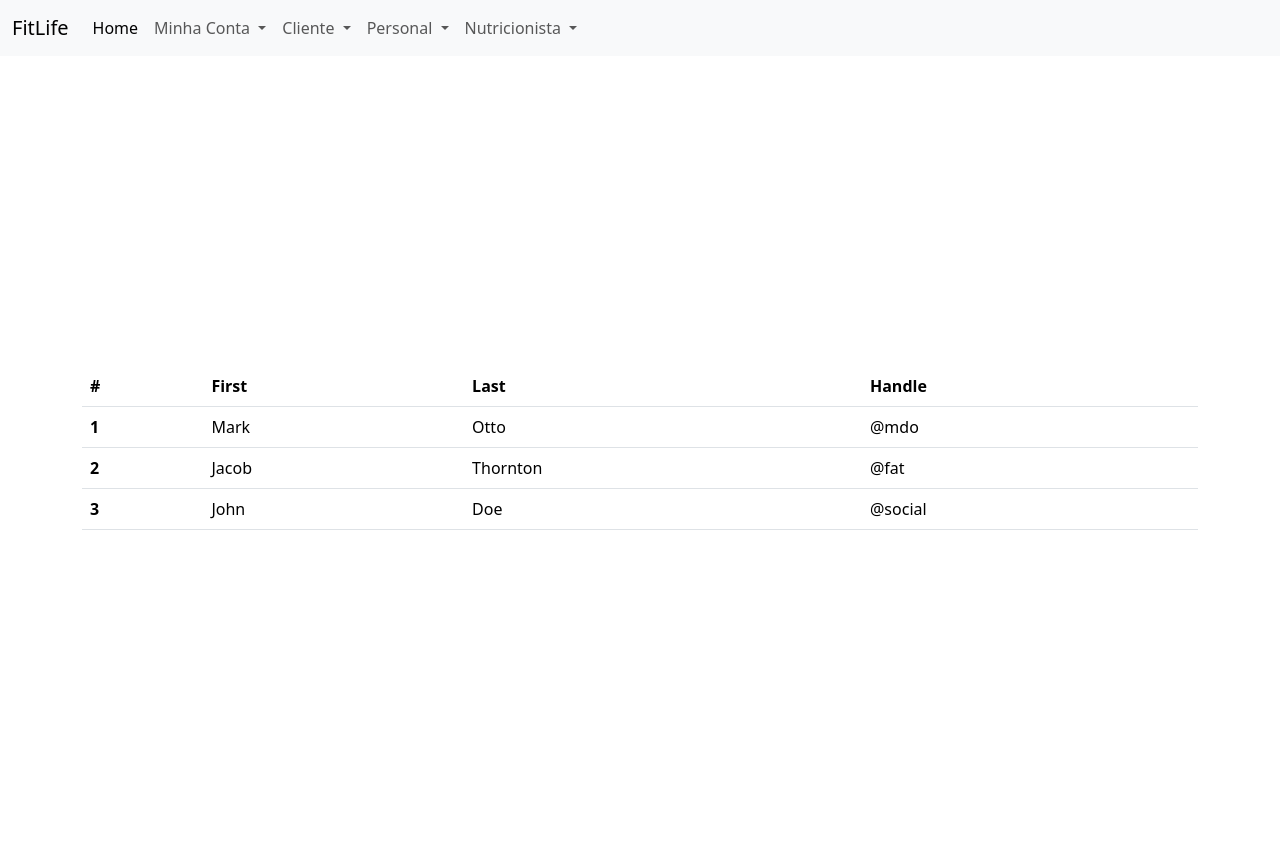
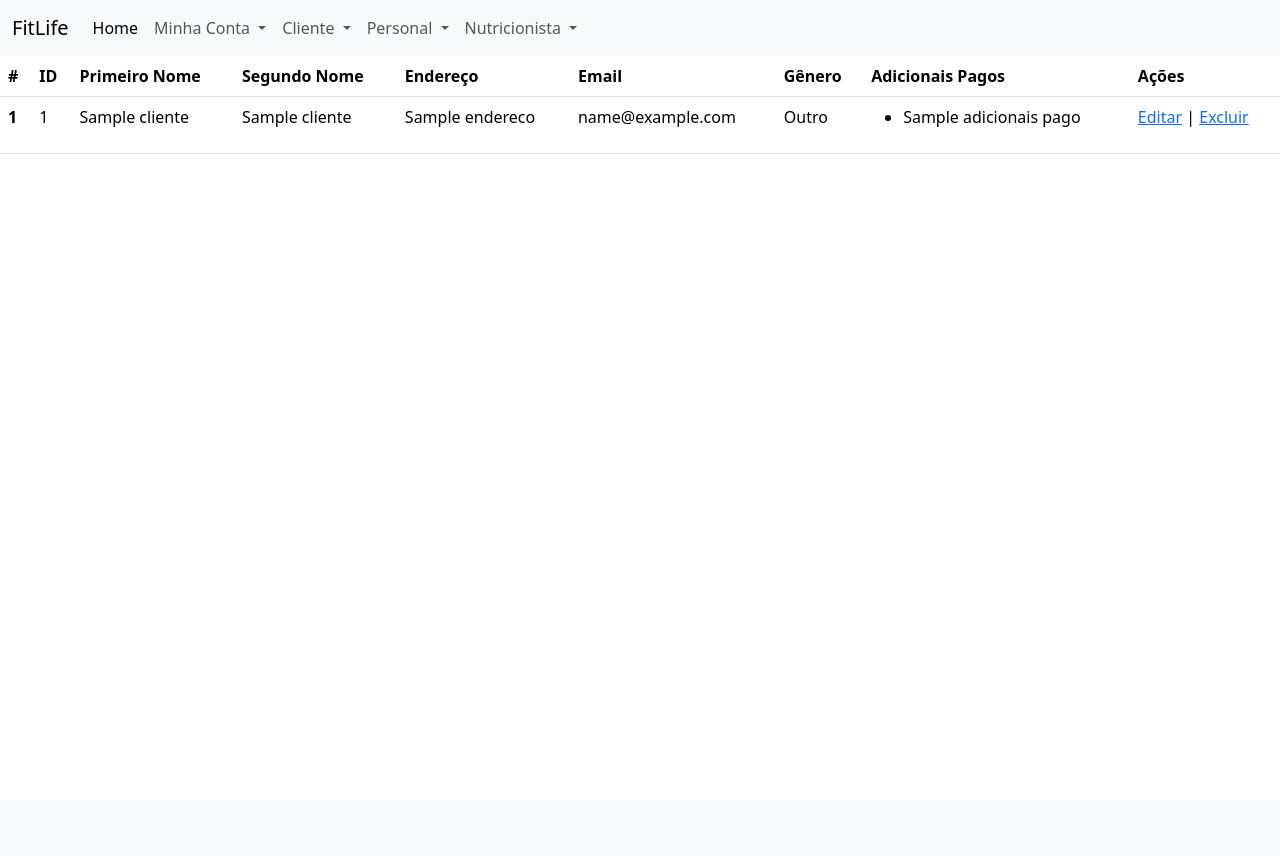
Before and after one commit to anleaes/2025-1-A3-UDWMJ-FAPA-03, a Django app: template templates/cliente/list_clientes.html in a window 1280 px wide. After the commit the page ends 154 px from the top, so only its background shows below. Run offline with Django 5.2, Linux system fonts and the light colour scheme; the template is opened without the code that fills it: most values are stand-ins (such as "Sample title", 1, 10 or a date in 2020).

Commit message:
inicio tela homeUser/ListarClientes

```diff
--- a/templates/cliente/list_clientes.html
+++ b/templates/cliente/list_clientes.html
@@ -7,36 +7,55 @@
 
 {% block body %}
 {% include "./components/navbar.html" %}
-    <main class="container-lg min-vh-100 d-flex justify-content-center align-items-center">
-        <table class="table table-hover">
+  <table class="table">
             <thead>
                 <tr>
-                <th scope="col">#</th>
-                <th scope="col">First</th>
-                <th scope="col">Last</th>
-                <th scope="col">Handle</th>
+                    <th>#</th>
+                    <th>ID</th>
+                    <th>Primeiro Nome</th>
+                    <th>Segundo Nome</th>
+                    <th>Endereço</th>
+                    <th>Email</th>
+                    <th>Gênero</th>
+                    <th>Adicionais Pagos</th>
+                    <th>Ações</th>
                 </tr>
             </thead>
             <tbody>
-                <tr>
-                <th scope="row">1</th>
-                <td>Mark</td>
-                <td>Otto</td>
-                <td>@mdo</td>
-                </tr>
-                <tr>
-                <th scope="row">2</th>
-                <td>Jacob</td>
-                <td>Thornton</td>
-                <td>@fat</td>
-                </tr>
-                <tr>
-                <th scope="row">3</th>
-                <td>John</td>
-                <td>Doe</td>
-                <td>@social</td>
-                </tr>
+                {% for c in cliente %}
+                    <tr>
+                        <th scope="row">{{ forloop.counter }}</th>
+                        <td>{{ c.id }}</td>
+                        <td>{{ c.primeiro_nome }}</td>
+                        <td>{{ c.segundo_nome }}</td>
+                        <td>{{ c.endereco }}</td>
+                        <td>{{ c.email }}</td>
+                        <td>
+                            {% if c.genero == "M" %}
+                                Masculino
+                            {% elif c.genero == "F" %}
+                                Feminino
+                            {% else %}
+                                Outro
+                            {% endif %}
+                        </td>
+                        <td>
+                            <ul>
+                                {% for item in item_cliente %}
+                                    {% if item.cliente.id == c.id %}
+                                        <li>{{ item.adicionaisPago.nome }}</li>
+                                    {% endif %}
+                                {% endfor %}
+                            </ul>
+                        </td>
+                        <td>
+                            <a href="{% url 'editar_cliente' c.id %}">Editar</a> |
+                            <a href="{% url 'excluir_cliente' c.id %}">Excluir</a>
+                        </td>
+                    </tr>
+                {% endfor %}
             </tbody>
         </table>
+
     </main>
 {% endblock body %}
--- a/templates/core/home.html
+++ b/templates/core/home.html
@@ -12,5 +12,4 @@
         <a type="button" href="" class="btn btn-primary btn-lg">Cadastro</a>
         <a  type="button" href="" class="btn btn-outline-primary btn-lg" >Login</a>
     </div>
-</main>
 {% endblock body %}
```
